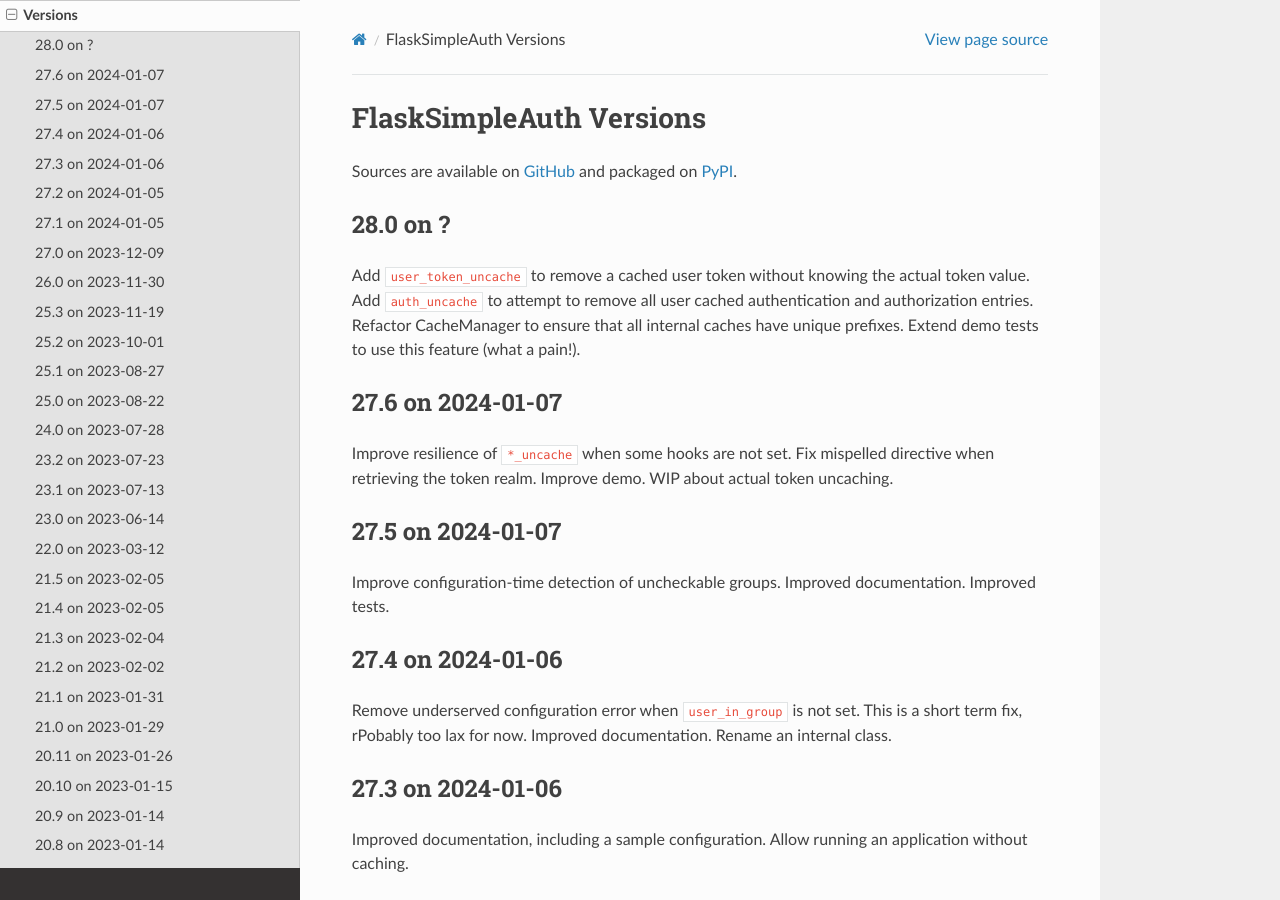
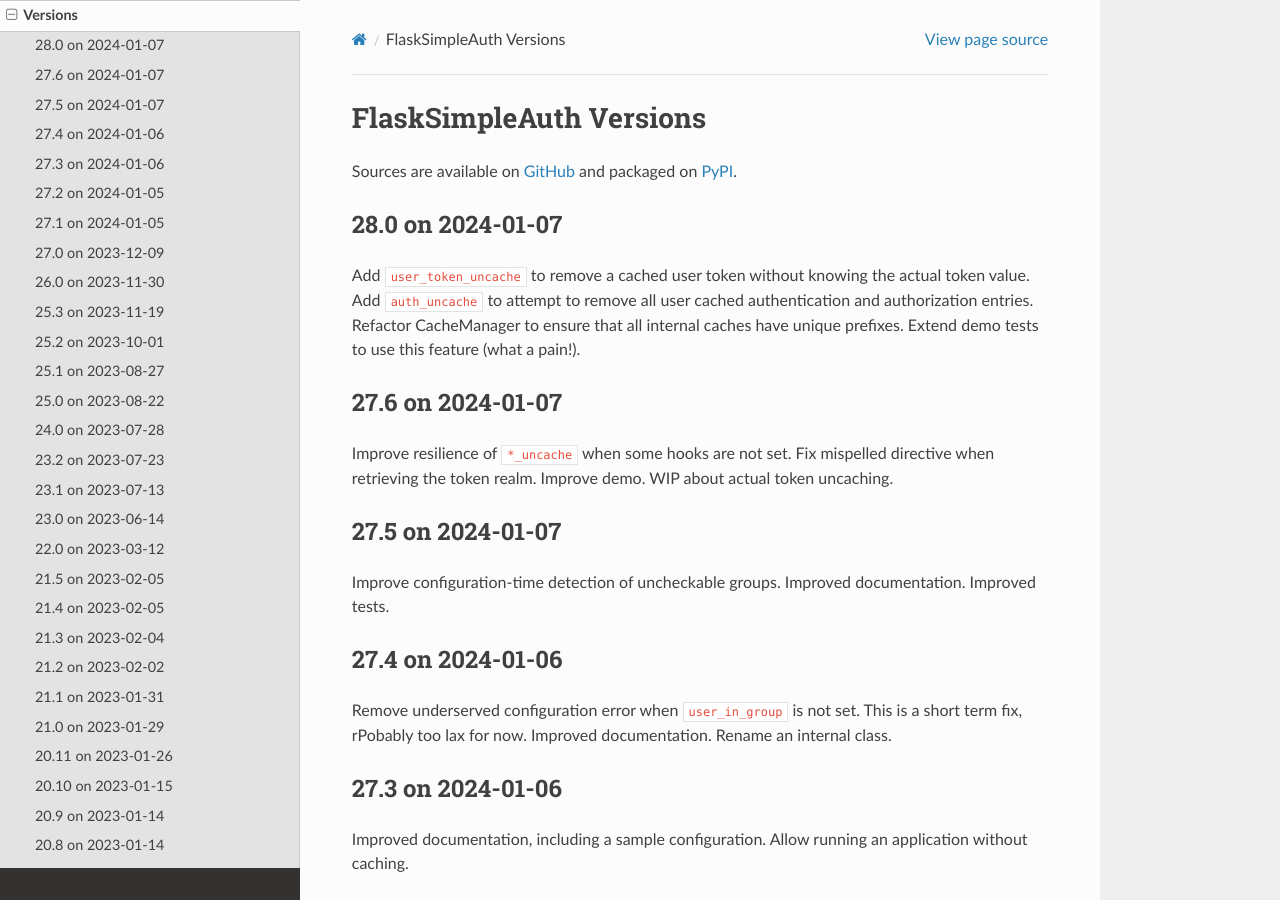
Before and after one commit to zx80/flask-simple-auth, a Sphinx documentation site: the page built from docs/VERSIONS.md, in a window 1280 px wide and 900 px high. Built offline with Sphinx 7.4.7 and the Read the Docs theme 2.0.0, drawn with Linux system fonts in a browser that asks for light colours; pages that are not in the unit, such as notebooks, are missing from menus.

Commit message:
new version next

```diff
--- a/docs/VERSIONS.md
+++ b/docs/VERSIONS.md
@@ -3,7 +3,7 @@
 Sources are available on [GitHub](https://github.com/zx80/flask-simple-auth)
 and packaged on [PyPI](https://pypi.org/project/FlaskSimpleAuth/).
 
-## 28.0 on ?
+## 28.0 on 2024-01-07
 
 Add `user_token_uncache` to remove a cached user token without knowing the
 actual token value.
```
